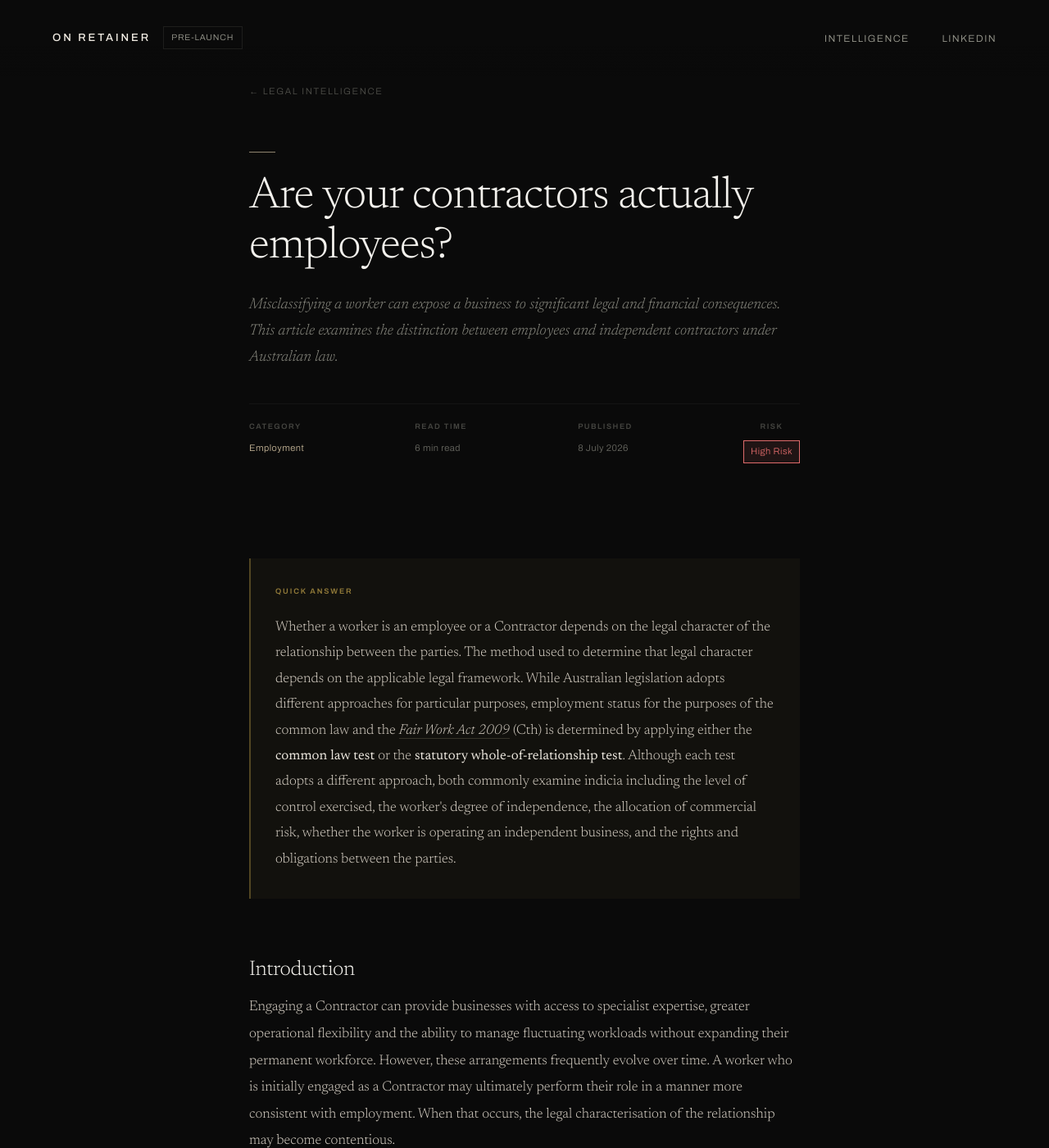
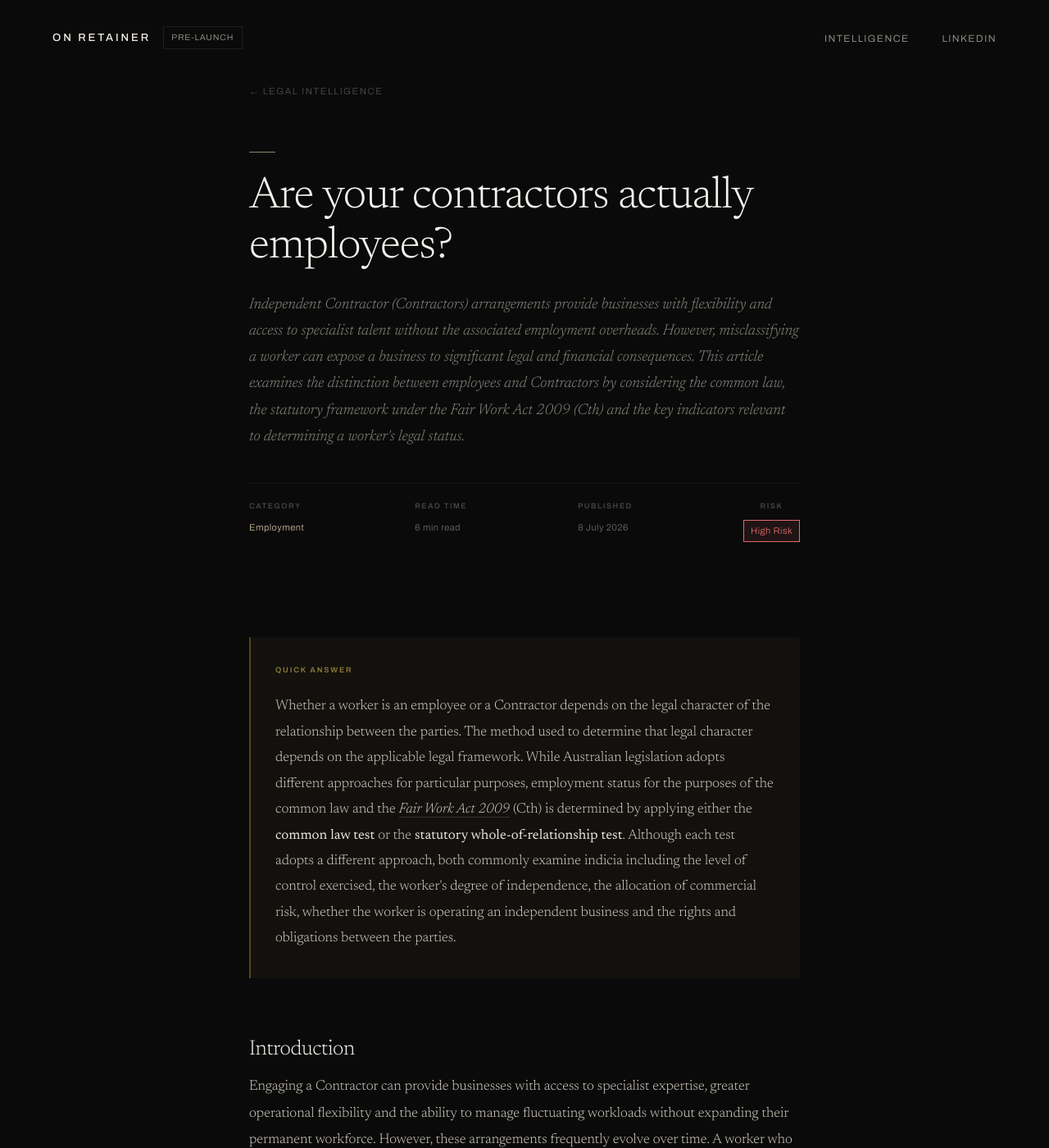
Before and after one commit to Syn-axe/solid-guacamole, a Jekyll site: the page built from _articles/independent-contractor-vs-employee.md, in a window 1280 px wide and 1400 px high. Shown: the whole window at 82% size. Built offline with Jekyll 4.4.1, drawn with Linux system fonts in a browser that asks for light colours.

Commit message:
Update independent-contractor-vs-employee.md

```diff
--- a/_articles/independent-contractor-vs-employee.md
+++ b/_articles/independent-contractor-vs-employee.md
@@ -1,7 +1,7 @@
 ---
 layout: article
 title: "Are your contractors actually employees?"
-summary: "Misclassifying a worker can expose a business to significant legal and financial consequences. This article examines the distinction between employees and independent contractors under Australian law."
+summary: "Independent Contractor (Contractors) arrangements provide businesses with flexibility and access to specialist talent without the associated employment overheads. However, misclassifying a worker can expose a business to significant legal and financial consequences. This article examines the distinction between employees and Contractors by considering the common law, the statutory framework under the Fair Work Act 2009 (Cth) and the key indicators relevant to determining a worker's legal status."
 category: Employment
 cat_color: "#C8B89A"
 read_time: 6 min read
@@ -12,7 +12,7 @@ slug: independent-contractor-vs-employee
 
 <div class="quick-answer">
   <p class="quick-answer-label">Quick Answer</p>
-  <p>Whether a worker is an employee or a Contractor depends on the legal character of the relationship between the parties. The method used to determine that legal character depends on the applicable legal framework. While Australian legislation adopts different approaches for particular purposes, employment status for the purposes of the common law and the <a href="https://www.austlii.edu.au/cgi-bin/viewdb/au/legis/cth/consol_act/fwa2009114/"><em>Fair Work Act 2009</em></a> (Cth) is determined by applying either the <strong>common law test</strong> or the <strong>statutory whole-of-relationship test</strong>. Although each test adopts a different approach, both commonly examine indicia including the level of control exercised, the worker's degree of independence, the allocation of commercial risk, whether the worker is operating an independent business, and the rights and obligations between the parties.</p>
+  <p>Whether a worker is an employee or a Contractor depends on the legal character of the relationship between the parties. The method used to determine that legal character depends on the applicable legal framework. While Australian legislation adopts different approaches for particular purposes, employment status for the purposes of the common law and the <a href="https://www.austlii.edu.au/cgi-bin/viewdb/au/legis/cth/consol_act/fwa2009114/"><em>Fair Work Act 2009</em></a> (Cth) is determined by applying either the <strong>common law test</strong> or the <strong>statutory whole-of-relationship test</strong>. Although each test adopts a different approach, both commonly examine indicia including the level of control exercised, the worker's degree of independence, the allocation of commercial risk, whether the worker is operating an independent business and the rights and obligations between the parties.</p>
 </div>
 
 ## Introduction
```
